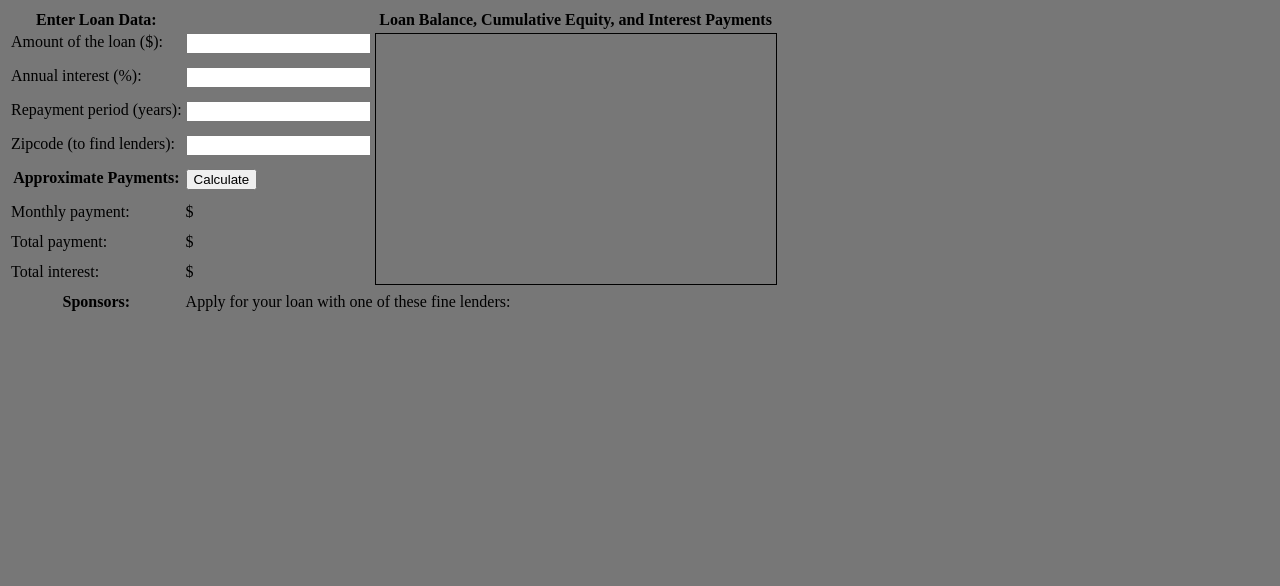
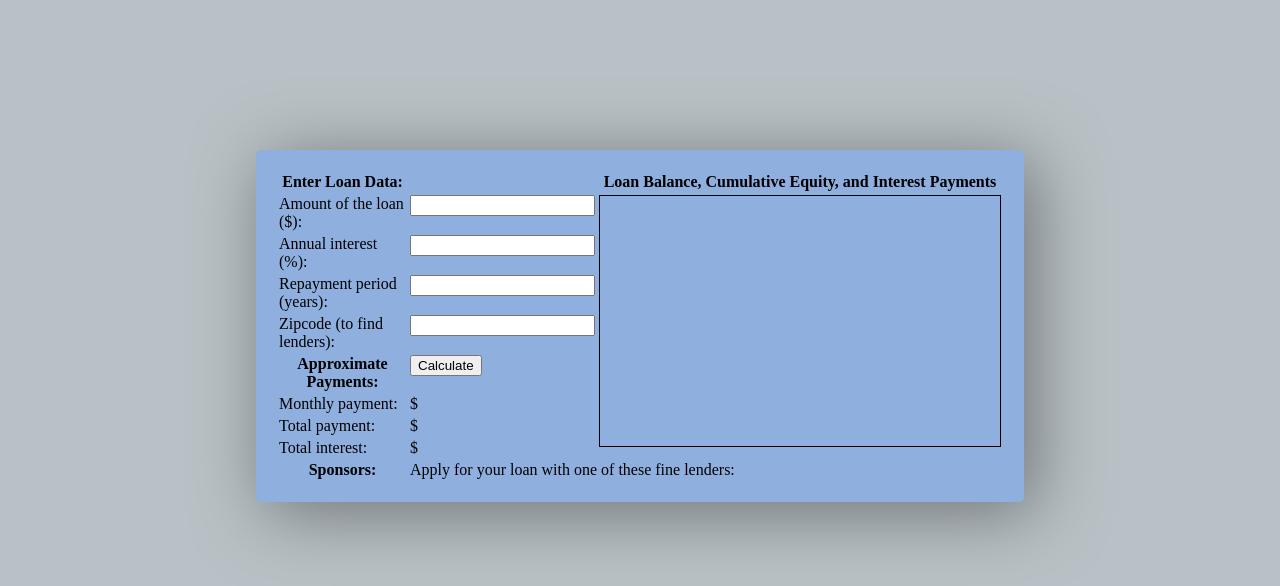
Before and after one commit to SallyRagab/Loan-Calculator, a plain HTML site: page index.html in a window 1280 px wide. Drawn offline with Linux system fonts and the light colour scheme.

Commit message:
Add files via upload

```diff
--- a/index.html
+++ b/index.html
@@ -7,7 +7,8 @@
 #payment { text-decoration: underline; } /* For element with id="payment" */
 #graph { border: solid black 1px; } /* Chart has a simple border */
 th, td { vertical-align: top; } /* Don't center table cells */
-body { background: #777;}
+body { background: #b8c1c5;width: 60%;margin: 150px auto 100px;height: 100%;}
+table { background: #8fafdf;padding: 20px;border-radius: 5px;box-shadow: 10px 10px 70px #6f7377;}
 </style>
 </head>
 <body>
```
